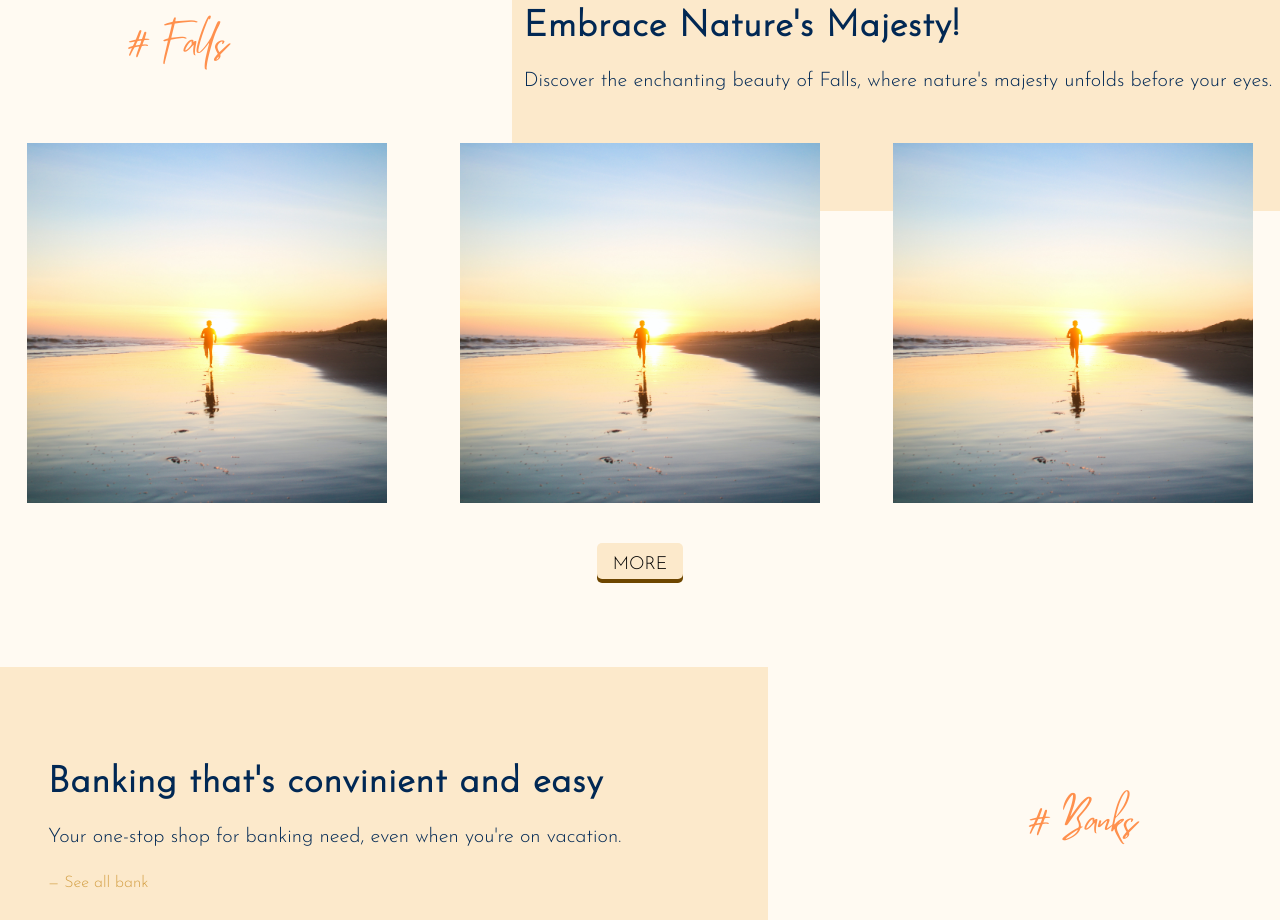
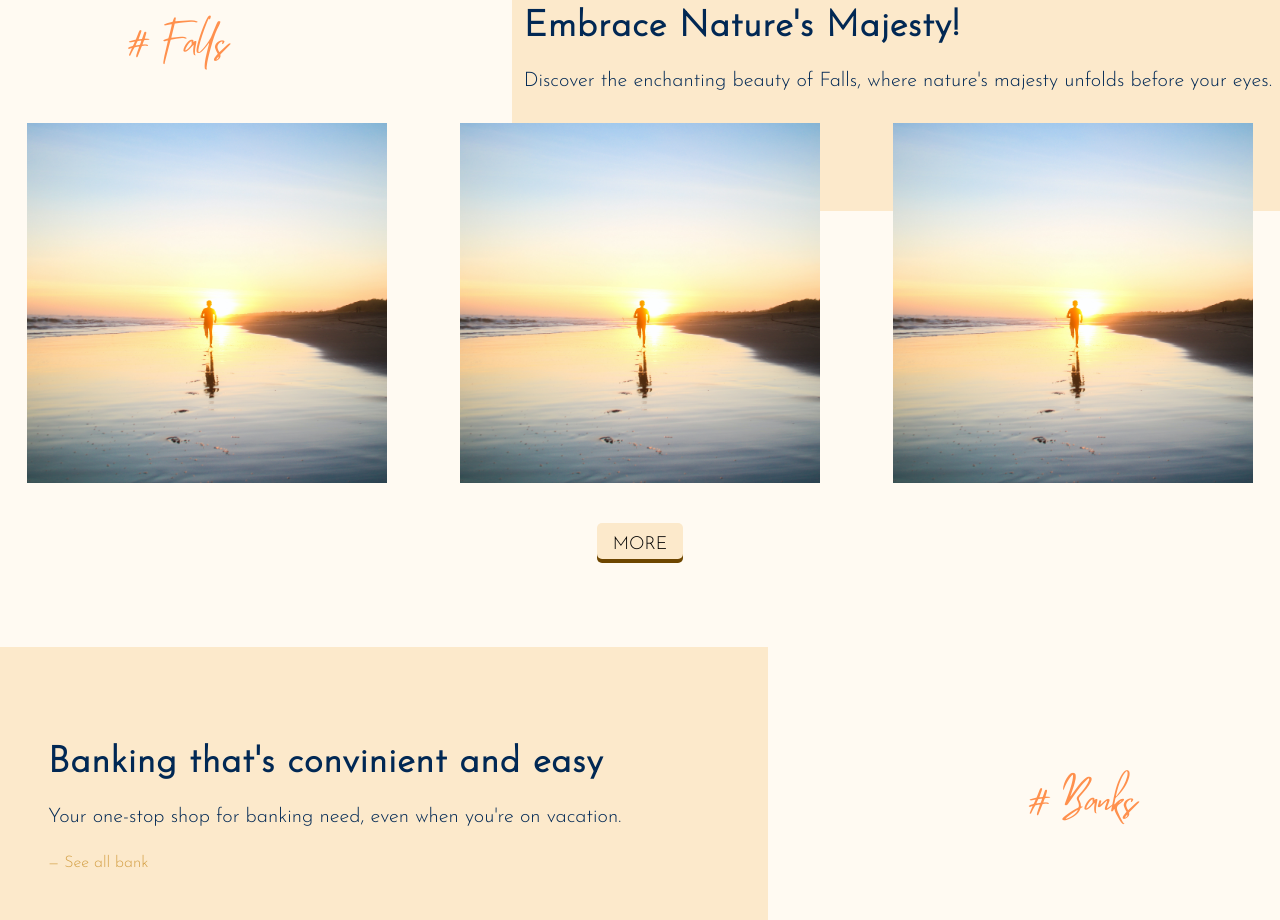
Before and after one commit to Rej327/Catanauan-Tour-Guide, a React (Vite) app: page / in a window 1280 px wide. Shown: the part 4300-5220 px from the top of the page. Built offline with nearby package versions, Linux system fonts and the light colour scheme.

Commit message:
Modify Margin of Falls Section

```diff
--- a/src/components/home_section/Falls.jsx
+++ b/src/components/home_section/Falls.jsx
@@ -42,7 +42,7 @@ const Falls = ({ className }) => {
             </p>
           </div>
         </div>
-        <div className="flex flex-wrap justify-center bg-[#FCE9CB gap-5 mx-auto">
+        <div className="flex flex-wrap justify-center bg-[#FCE9CB gap-5 mx-auto -mt-5">
           {language?.main?.resorts.slice(0, 3).map((data) => (
             <div
               key={data.id}
```
